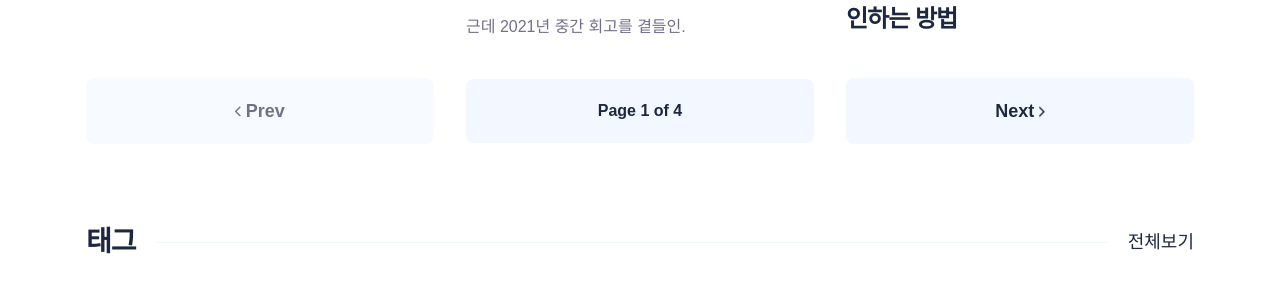
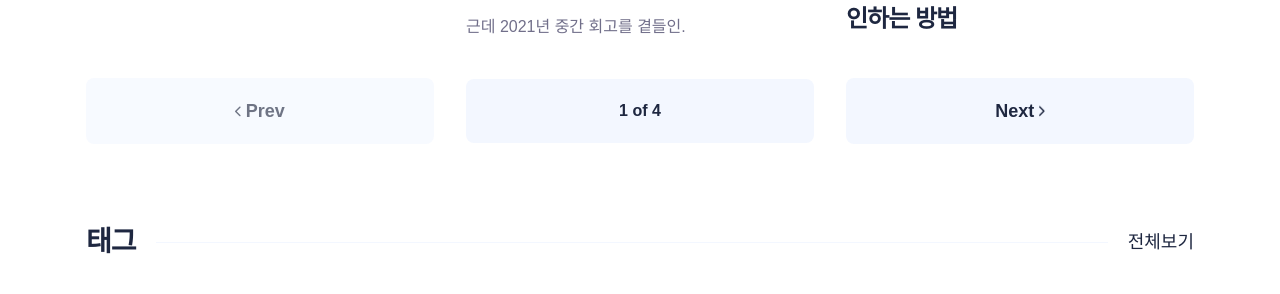
Before and after one commit to itmobrain/itmobrain.github.io, a Jekyll site: the page built from index.html, in a window 1280 px wide and 900 px high, scrolled down 1292 px. Shown: the part 158-452 px from the top of the window. Built offline with Jekyll 4.4.1, drawn with Linux system fonts in a browser that asks for light colours; nearby versions of some CDN libraries; the list of posts is cut into pages by our own code.

Commit message:
메인 페이지의 페이지 표시 텍스트 수정
- ASIS : 'Page 1 of 4'
- TOBE : '1 of 4'

```diff
--- a/_includes/pagination.html
+++ b/_includes/pagination.html
@@ -13,7 +13,7 @@
               <span class="pagination__prev pagination__item disabled"><i class="ion ion-ios-arrow-back"></i> Prev</span>
             {% endif %}
 
-            <div class="pagination__count pagination__item">Page {{ paginator.page }} of {{paginator.total_pages}}</div>
+            <div class="pagination__count pagination__item">{{ paginator.page }} of {{paginator.total_pages}}</div>
 
             {% if paginator.next_page %}
               <a href="{{ paginator.next_page_path | relative_url }}" class="pagination__next pagination__item">Next <i class="ion ion-ios-arrow-forward"></i></a>
```
